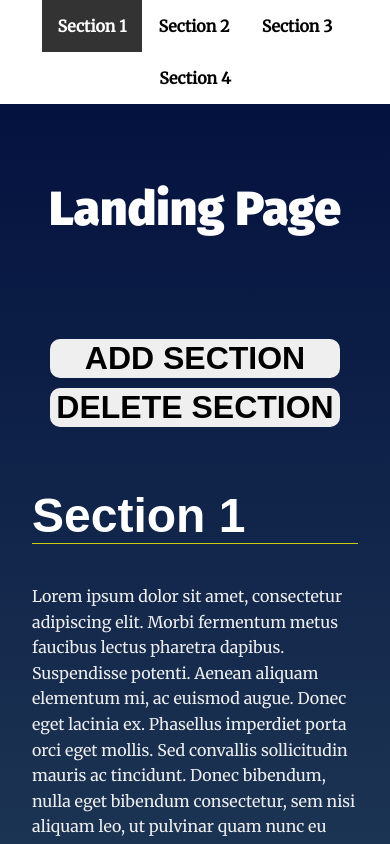
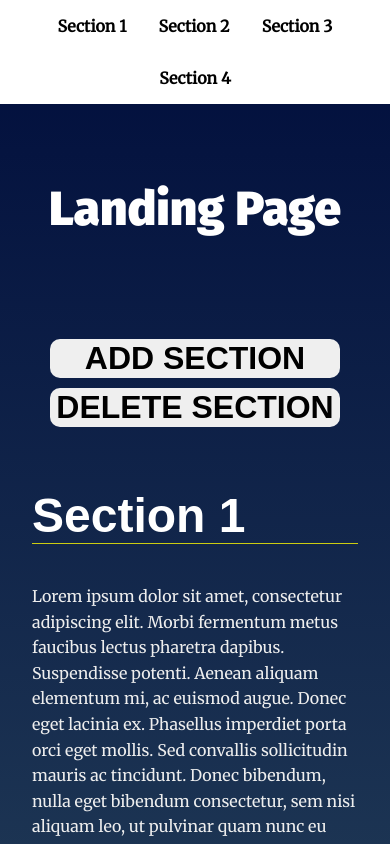
Before and after one commit to 0Ze0Ro0/Udacity, a plain HTML site: page index.html in a window 390 px wide. In both pictures the pointer is over the link "Section 1". Shown: the top 844 px of the page. Drawn offline with Linux system fonts and the light colour scheme.

Commit message:
Update style.css

```diff
--- a/css/style.css
+++ b/css/style.css
@@ -93,7 +93,12 @@ ul {
   color: #fff;
   transition: ease 0.3s all;
 }
-
+@media (max-width: 992px) {
+  .navbar__menu .menu__link:hover {
+    background: none;
+    color: #000;
+  }
+}
 /* Header Styles */
 .page__header {
   background: #fff;
```
